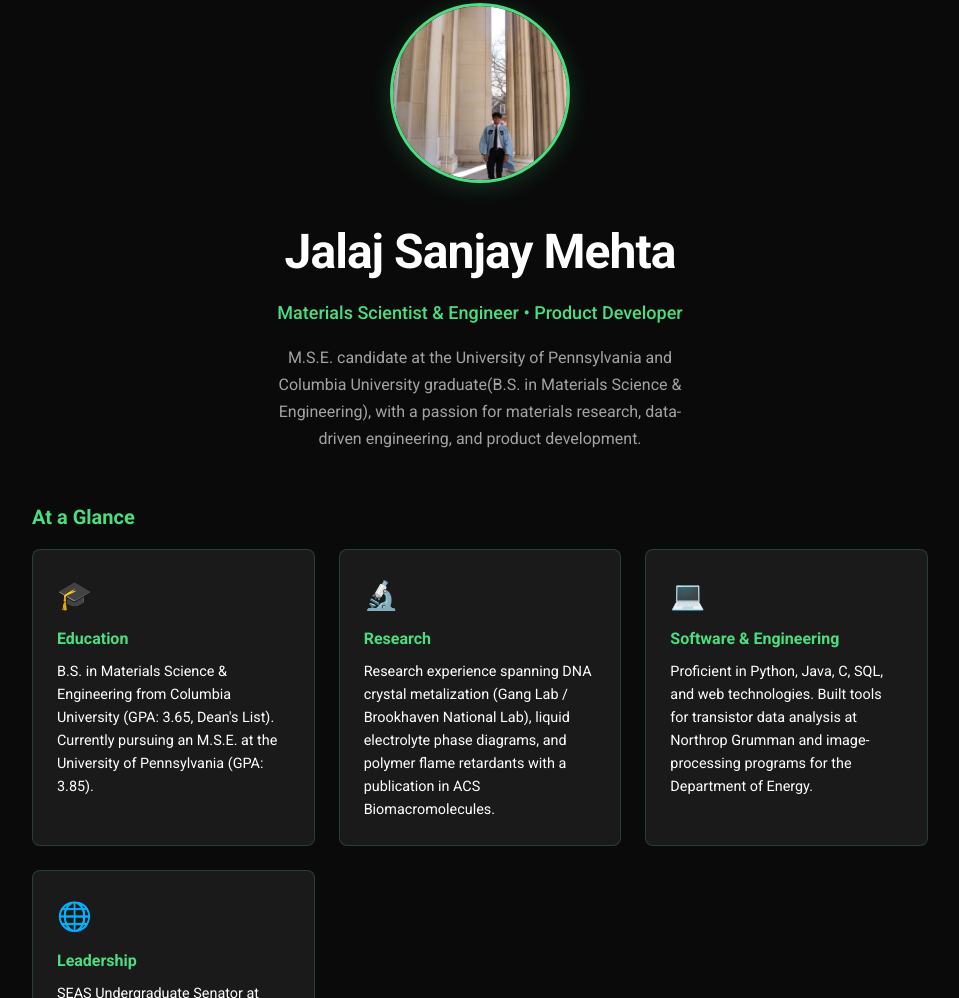
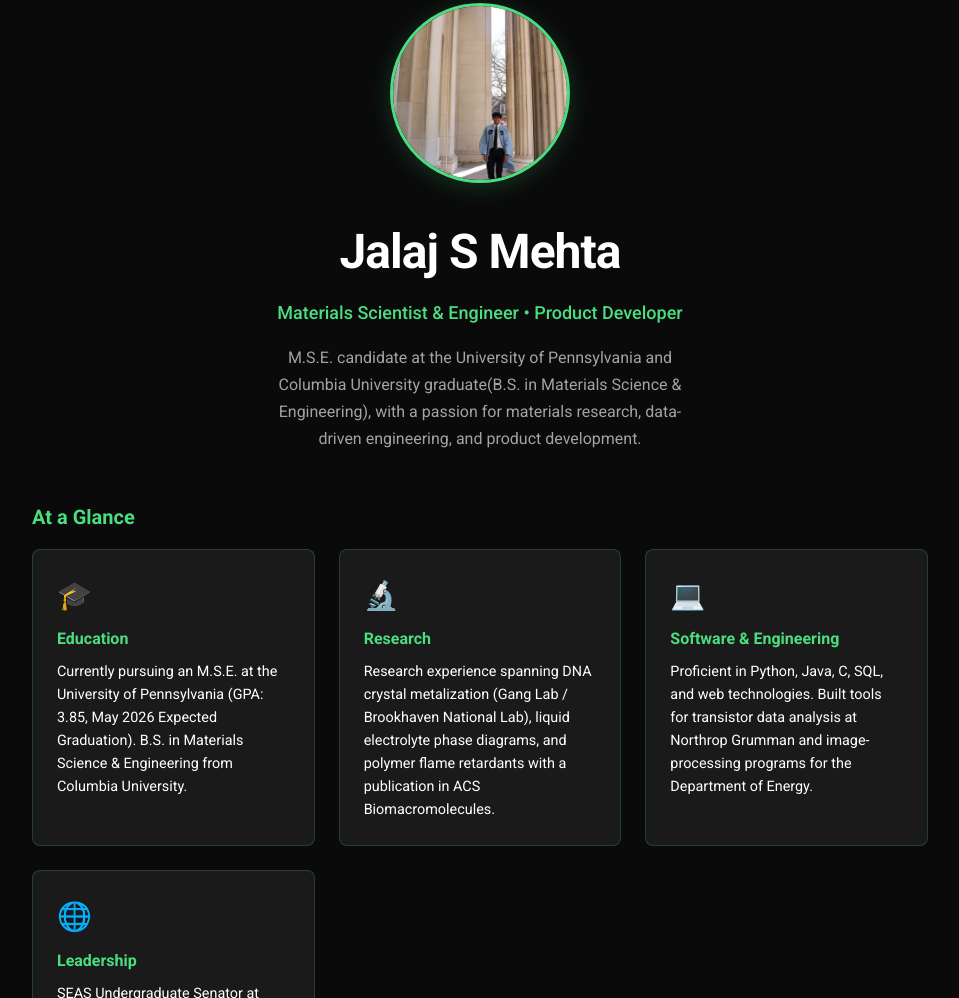
Before and after one commit to JalajSM/JalajSM.github.io, a website: page index.html in a window 1280 px wide. Shown: the part 162-1160 px from the top of the page, without its empty margins (160-1119 px from the left). Drawn offline with Linux system fonts and the light colour scheme.

Commit message:
Revise hero title and education details
Updated name format and educational details in the hero section. Corrected spelling of 'creative' in the professional experience paragraph.

```diff
--- a/index.html
+++ b/index.html
@@ -24,7 +24,7 @@
       <div class="hero__photo-wrapper">
         <img src="images/grad_photo.jpg" alt="Jalaj Mehta" class="hero__photo">
       </div>
-      <h1 class="hero__title">Jalaj Sanjay Mehta</h1>
+      <h1 class="hero__title">Jalaj S Mehta</h1>
       <p class="hero__subtitle">Materials Scientist &amp; Engineer &bull; Product Developer</p>
       <p class="hero__tagline">
         M.S.E. candidate at the University of Pennsylvania and Columbia University graduate(B.S. in Materials Science & Engineering),
@@ -38,7 +38,7 @@
         <div class="highlight-card">
           <span class="highlight-card__icon">&#127891;</span>
           <h3>Education</h3>
-          <p>B.S. in Materials Science &amp; Engineering from Columbia University (GPA: 3.65, Dean's List). Currently pursuing an M.S.E. at the University of Pennsylvania (GPA: 3.85).</p>
+          <p>Currently pursuing an M.S.E. at the University of Pennsylvania (GPA: 3.85, May 2026 Expected Graduation). B.S. in Materials Science &amp; Engineering from Columbia University.</p>
         </div>
         <div class="highlight-card">
           <span class="highlight-card__icon">&#128300;</span>
@@ -69,7 +69,7 @@
       <p>
         My professional experience includes a technical internship at Northrop Grumman Mission Systems, a fellowship at the
         National Energy Technology Laboratory, and a current product development role at August, where I work on legal AI systems.
-        I work at the intersection of materials engineering and software, and I thrive when asked to solve complex, interdisciplinary problems with create and efficient solutions.
+        I work at the intersection of materials engineering and software, and I thrive when asked to solve complex, interdisciplinary problems with creative and efficient solutions.
       </p>
       <div class="cta-row">
         <a href="about.html" class="btn">View My Background &amp; CV &rarr;</a>
```
